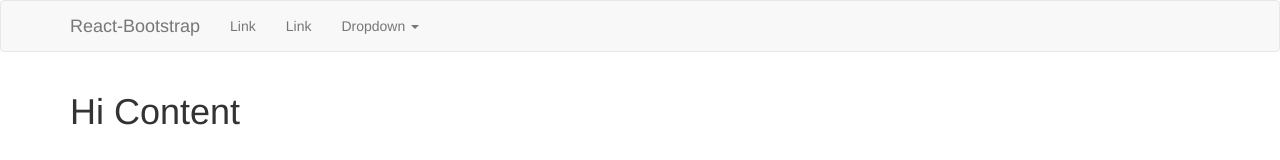
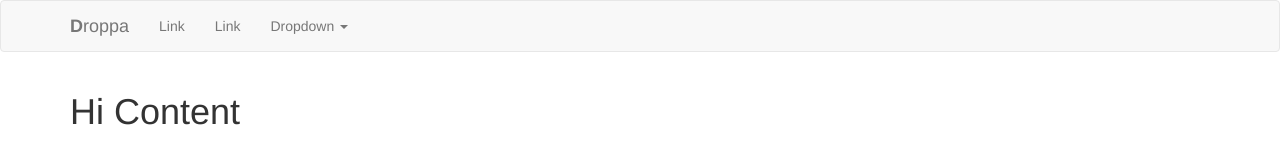
Before and after one commit to room135/droppa, a React (Create React App) app: page / in a window 1280 px wide. Shown: the top 160 px of the page. Built offline with nearby package versions, Linux system fonts and the light colour scheme.

Commit message:
edit Logo text

```diff
--- a/src/components/NavMenu.js
+++ b/src/components/NavMenu.js
@@ -8,7 +8,7 @@ class NavMenu extends Component {
       <Navbar>
         <Navbar.Header>
           <Navbar.Brand>
-            <a href="#">React-Bootstrap</a>
+            <a href="#" className="logo"><b>D</b>roppa</a>
           </Navbar.Brand>
         </Navbar.Header>
         <Nav>
```
Also changed, not shown: src/components/home_content/CategoryTextList.js (indentation only).
